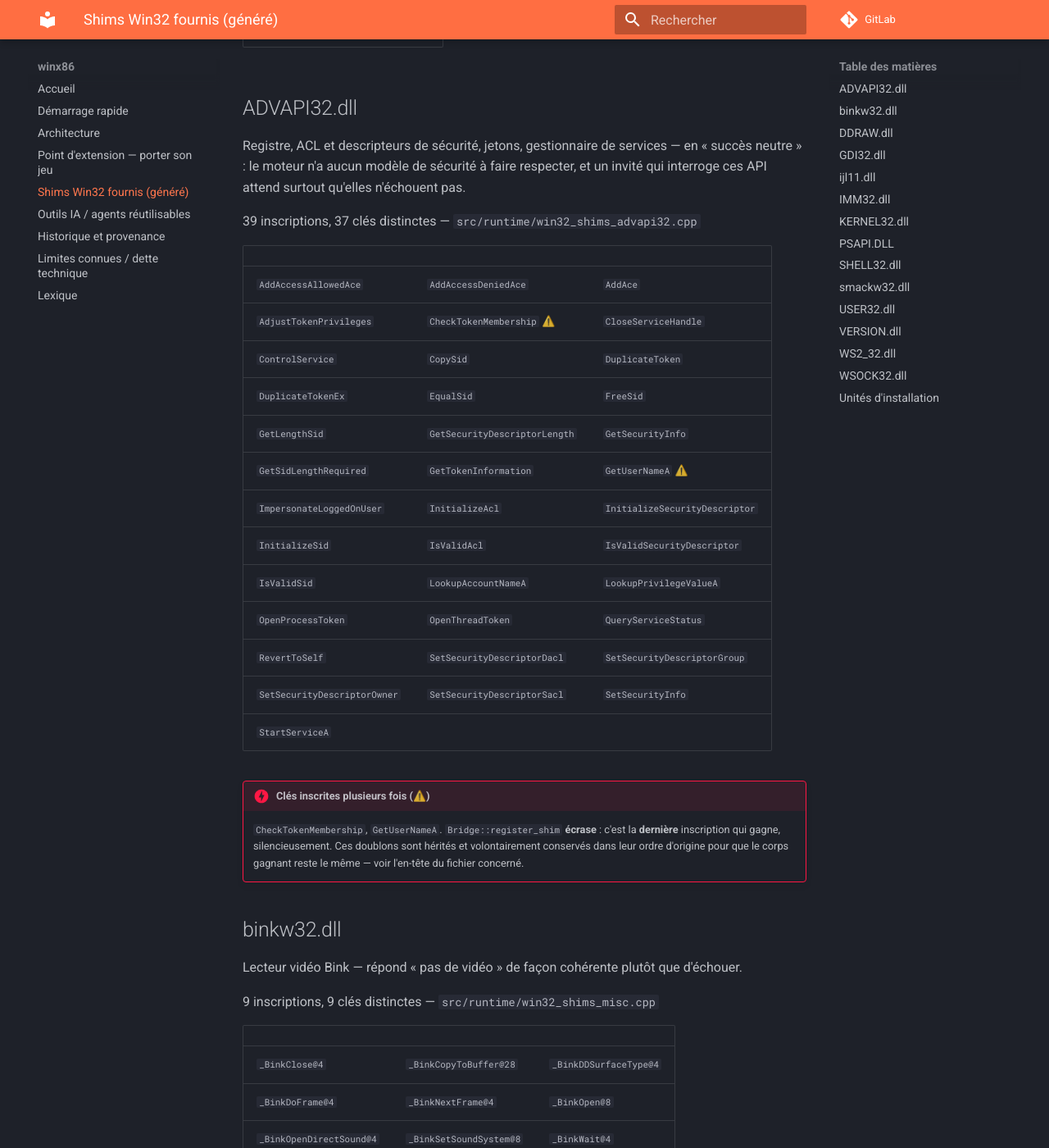
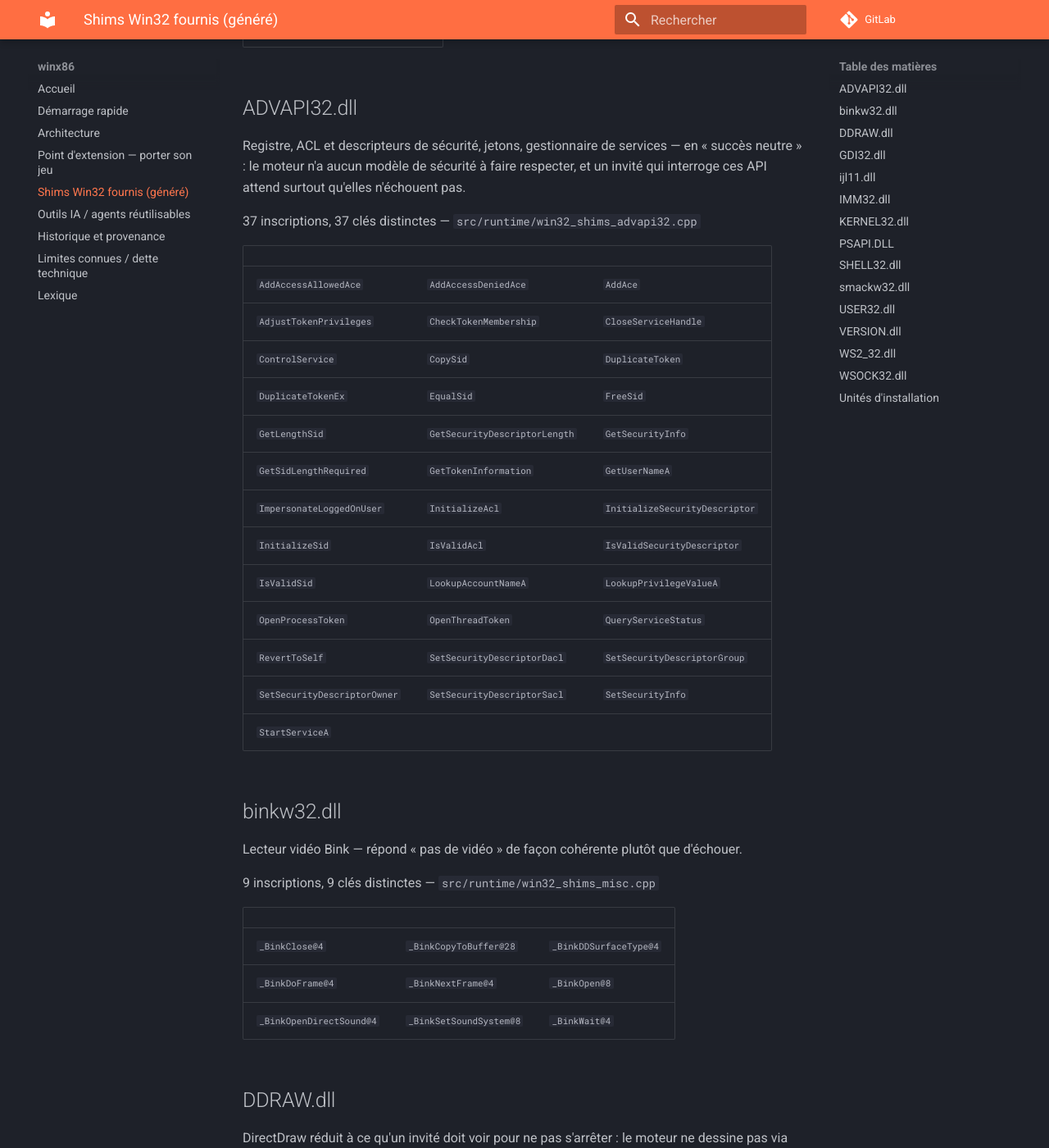
Before and after one commit to Franckrst/WinVita, an MkDocs documentation site: the page built from docs/shims.md, in a window 1280 px wide and 1400 px high, scrolled down 571 px. Shown: the whole window at 82% size. Built offline with MkDocs 1.6.1 and Material for MkDocs 9.7.7, drawn with Linux system fonts in a browser that asks for light colours; comment, search, counter and statistics services are not loaded.

Commit message:
shims: une cle = une inscription (ADVAPI32)
GetUserNameA et CheckTokenMembership etaient chacune inscrites DEUX fois
dans ce fichier, heritage de l'extraction du 2026-09-10 qui avait conserve
les deux inscriptions de l'original pour ne pas changer le corps gagnant.
Revelees par la page generee docs/shims.md.

Les inscriptions MORTES sont retirees, le corps GAGNANT est conserve tel
quel : la table effective est inchangee. Pour CheckTokenMembership les deux
corps etaient identiques (meme empreinte). Pour GetUserNameA ils
differaient : le perdant rendait "Player" avec une garde `if(b)`, le
gagnant rend "player" sans garde. C'est le GAGNANT qui est garde, parce que
c'est lui qui a toujours ete effectif, donc le seul que les essais en ligne
aient valide.

La garde manquante est une vraie reserve, ecrite sur place plutot que
corrigee ici : GetUserNameA(NULL,&n) est l'idiome Win32 normal pour
demander la taille du tampon, et ce corps ecrirait a l'adresse invitee 0.
La durcir est un changement de comportement, il ne se melange pas a un
retrait de doublon.

docs/shims.md : 227 -> 225 inscriptions, 225 cles, 0 doublon.

Co-Authored-By: Claude Opus 5 <noreply@anthropic.com>
Claude-Session: https://claude.ai/code/session_016YV2ySxuScxYmstEqDV9Bx

```diff
--- a/docs/shims.md
+++ b/docs/shims.md
@@ -19,16 +19,16 @@ Cette page est **générée depuis les sources** par `tools/gen_shim_list.py`, e
 
 Registre, ACL et descripteurs de sécurité, jetons, gestionnaire de services — en « succès neutre » : le moteur n'a aucun modèle de sécurité à faire respecter, et un invité qui interroge ces API attend surtout qu'elles n'échouent pas.
 
-39 inscriptions, 37 clés distinctes — `src/runtime/win32_shims_advapi32.cpp`
+37 inscriptions, 37 clés distinctes — `src/runtime/win32_shims_advapi32.cpp`
 
 | | | |
 |---|---|---|
 | `AddAccessAllowedAce` | `AddAccessDeniedAce` | `AddAce` |
-| `AdjustTokenPrivileges` | `CheckTokenMembership` ⚠️ | `CloseServiceHandle` |
+| `AdjustTokenPrivileges` | `CheckTokenMembership` | `CloseServiceHandle` |
 | `ControlService` | `CopySid` | `DuplicateToken` |
 | `DuplicateTokenEx` | `EqualSid` | `FreeSid` |
 | `GetLengthSid` | `GetSecurityDescriptorLength` | `GetSecurityInfo` |
-| `GetSidLengthRequired` | `GetTokenInformation` | `GetUserNameA` ⚠️ |
+| `GetSidLengthRequired` | `GetTokenInformation` | `GetUserNameA` |
 | `ImpersonateLoggedOnUser` | `InitializeAcl` | `InitializeSecurityDescriptor` |
 | `InitializeSid` | `IsValidAcl` | `IsValidSecurityDescriptor` |
 | `IsValidSid` | `LookupAccountNameA` | `LookupPrivilegeValueA` |
@@ -36,9 +36,6 @@ Registre, ACL et descripteurs de sécurité, jetons, gestionnaire de services
 | `RevertToSelf` | `SetSecurityDescriptorDacl` | `SetSecurityDescriptorGroup` |
 | `SetSecurityDescriptorOwner` | `SetSecurityDescriptorSacl` | `SetSecurityInfo` |
 | `StartServiceA` |  |  |
-
-!!! danger "Clés inscrites plusieurs fois (⚠️)"
-    `CheckTokenMembership`, `GetUserNameA`. `Bridge::register_shim` **écrase** : c'est la **dernière** inscription qui gagne, silencieusement. Ces doublons sont hérités et volontairement conservés dans leur ordre d'origine pour que le corps gagnant reste le même — voir l'en-tête du fichier concerné.
 
 ## binkw32.dll
 
@@ -229,7 +226,7 @@ Chaque groupe expose une fonction `install` que le portage appelle depuis son pr
 
 | Fonction | Fichier | Inscriptions |
 |---|---|---|
-| `win32_shims_advapi32_install` | `src/runtime/win32_shims_advapi32.cpp` | 39 |
+| `win32_shims_advapi32_install` | `src/runtime/win32_shims_advapi32.cpp` | 37 |
 | `win32_shims_gdi32_install` | `src/runtime/win32_shims_gdi32.cpp` | 36 |
 | `win32_shims_misc_install` | `src/runtime/win32_shims_misc.cpp` | 31 |
 | `win32_shims_psapi_install` | `src/runtime/win32_shims_psapi.cpp` | 5 |
```
Also changed, not shown: other parts of docs/shims.md (+1 -1 lines), 1 other file.
